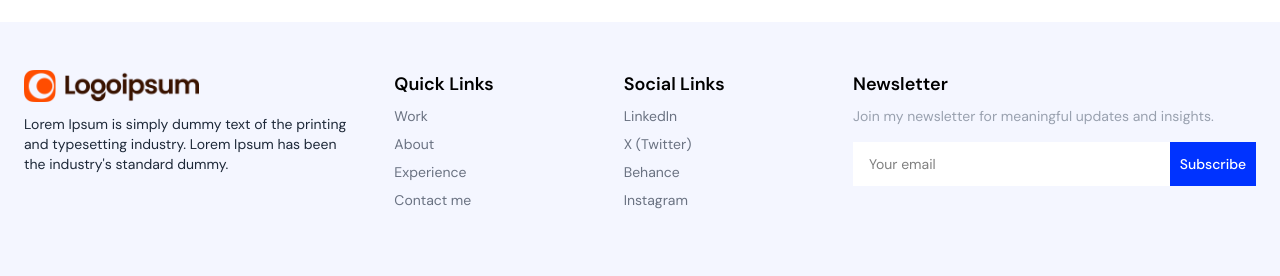
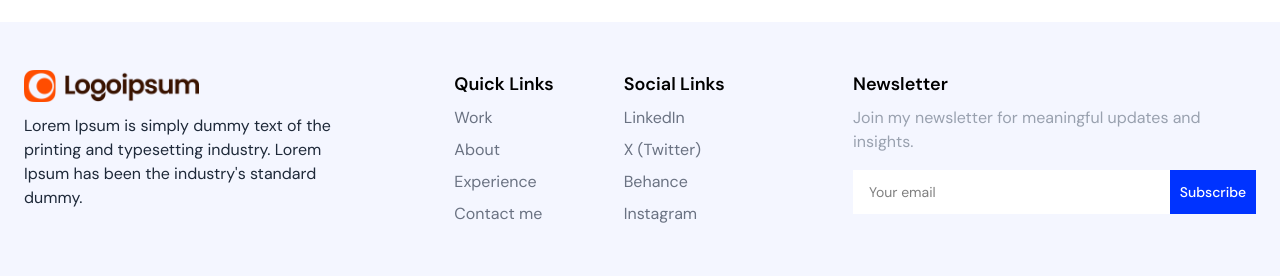
Before and after one commit to RahulKoli10/Logoipsum, a React (Vite) app: page /work in a window 1280 px wide. Shown: the part 2452-2728 px from the top of the page. Built offline with nearby package versions, Linux system fonts and the light colour scheme.

Commit message:
work marque

```diff
--- a/src/components/Footer.jsx
+++ b/src/components/Footer.jsx
@@ -28,18 +28,18 @@ const Footer = () => {
         />
       </Link>
 
-      <p className="text-sm text-gray-800 max-w-sm text-center md:text-left">
+      <p className="text-[16px] text-gray-800 max-w-sm text-center md:text-left">
         Lorem Ipsum is simply dummy text of the printing and typesetting
         industry. Lorem Ipsum has been the industry's standard dummy.
       </p>
     </div>
 
     {/* Quick Links */}
-    <div className="lg:-pl-20">
+    <div className="lg:pl-15 ">
       <h3 className="text-black font-semibold text-lg mb-2">
         Quick Links
       </h3>
-      <ul className="space-y-2 text-sm">
+      <ul className="space-y-2 text-[16px]">
         <li>
           <Link to="/work" className="hover:text-black">
             Work
@@ -64,11 +64,11 @@ const Footer = () => {
     </div>
 
     {/* Social Links */}
-    <div className="lg:-pr-10">
-      <h3 className="text-black font-semibold text-lg mb-2">
+    <div className="lg:-pr-10 ">
+      <h3 className="text-black font-semibold text-lg mb-2 ">
         Social Links
       </h3>
-      <ul className="space-y-2 text-sm">
+      <ul className="space-y-2 text-[16px]">
         <li>
           <Link to="https://www.linkedin.com" className="hover:text-black">
             LinkedIn
@@ -98,7 +98,7 @@ const Footer = () => {
         Newsletter
       </h3>
 
-      <p className="text-sm text-gray-400 mb-4 max-w-md text-center sm:text-left mx-auto sm:mx-0">
+      <p className="text-[16px] text-gray-400 mb-4 max-w-md text-center sm:text-left mx-auto sm:mx-0">
         Join my newsletter for meaningful updates and insights.
       </p>
 
--- a/src/components/Nav.jsx
+++ b/src/components/Nav.jsx
@@ -7,8 +7,8 @@ const Navbar = ({ onOpenQuery }) => {
   const [isMenuOpen, setIsMenuOpen] = useState(false);
 
   return (
-    <nav className="w-full bg-white shadow-md text-black relative z-50">
-      <nav className="w-full bg-white shadow-md text-black relative z-50">
+    // <nav className="w-full bg-white shadow-md text-black relative z-50">
+      <nav className="w-full bg-white shadow-sm  text-black relative z-50">
         <div className="max-w-360 mx-auto px-4 sm:px-6 lg:px-8 py-3 sm:py-4 flex items-center justify-between">
           {/* Logo */}
           <Link to="/">
@@ -134,7 +134,7 @@ const Navbar = ({ onOpenQuery }) => {
           </ul>
         </div>
       </nav>
-    </nav>
+    // </nav>
   );
 };
 
--- a/src/index.css
+++ b/src/index.css
@@ -36,11 +36,11 @@ body {
 .marquee__group {
   display: flex;
   white-space: nowrap;
-  animation: marquee-scroll 25s linear infinite;
+  animation: marquee-scroll 35s linear infinite;
 }
 
 .marquee__group1 {
-  animation: marquee-scroll 25s linear infinite;
+  animation: marquee-scroll 35s linear infinite;
 
 }
 .marquee__group span {
--- a/src/pages/home.jsx
+++ b/src/pages/home.jsx
@@ -63,7 +63,7 @@ function Home() {
   // };
 
   const [openQuery, setOpenQuery] = useState(false);
-
+``
   const Counter = ({ target }) => {
     const [count, setCount] = useState(0);
     const [hasStarted, setHasStarted] = useState(false);
@@ -731,9 +731,9 @@ function Home() {
       {[...testimonialsData, ...testimonialsData].map((t, i) => (
         <div
           key={`row1-${i}`}
-          className="min-w-[280px] sm:min-w-[320px] md:min-w-[420px]"
+          className="min-w-[280px] sm:min-w-[320px] md:min-w-[420px] bg-[#FEFEFF] rounded-xl"
         >
-          <div className="border border-black/60 rounded-xl px-5 py-5 h-full flex flex-col ">
+          <div className="border rounded-xl px-5 py-5 h-full flex flex-col  border-gray-400">
 
             {/* Top Content */}
             <div>
@@ -784,9 +784,9 @@ function Home() {
       {[...testimonialsData, ...testimonialsData].map((t, i) => (
         <div
           key={`row2-${i}`}
-           className="min-w-[280px] sm:min-w-[320px] md:min-w-[420px]"
+           className="min-w-[280px] sm:min-w-[320px] md:min-w-[414px] bg-[#FEFEFF] rounded-xl"
         >
-          <div className="border border-black/60 rounded-xl px-5 py-5 h-full flex flex-col ">
+          <div className="border border-gray-400 rounded-xl px-5 py-5 h-full flex flex-col ">
 
             {/* Top Content */}
             <div>
```
